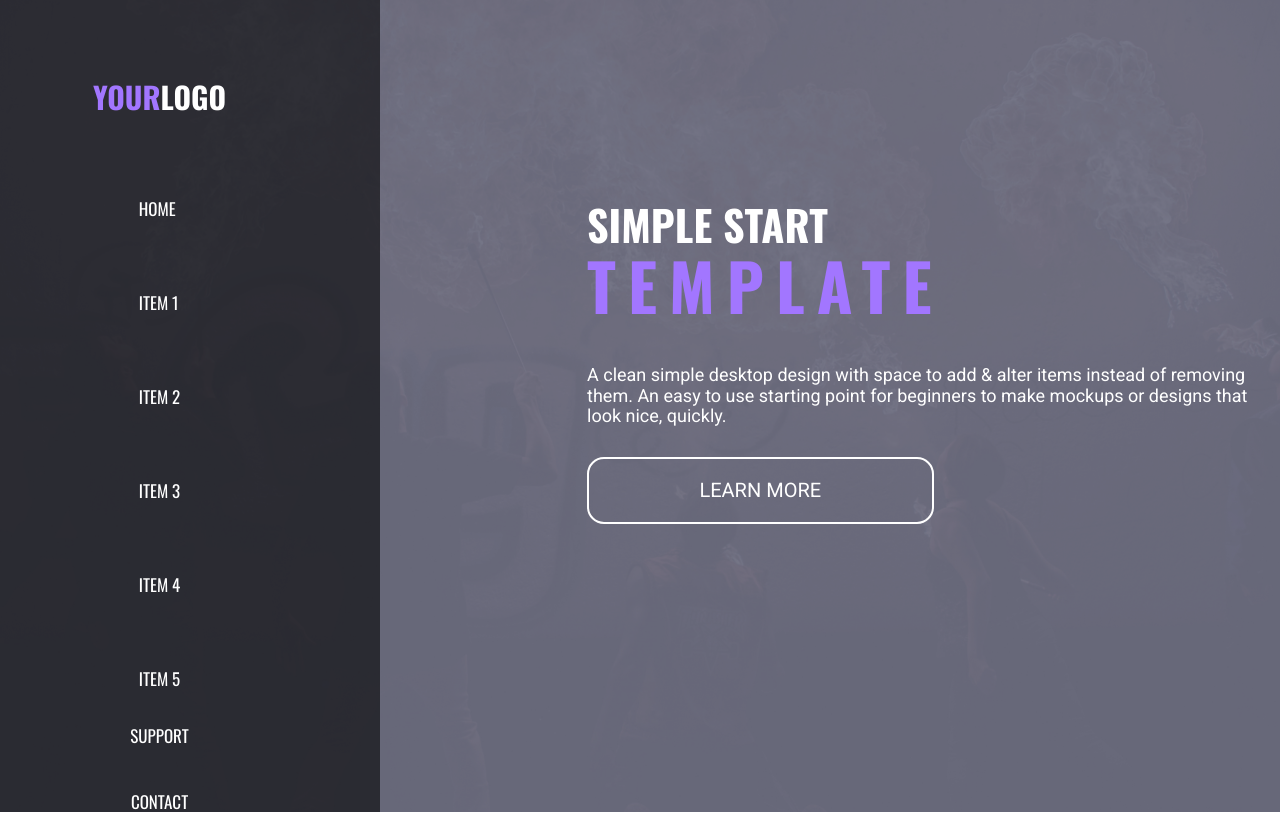
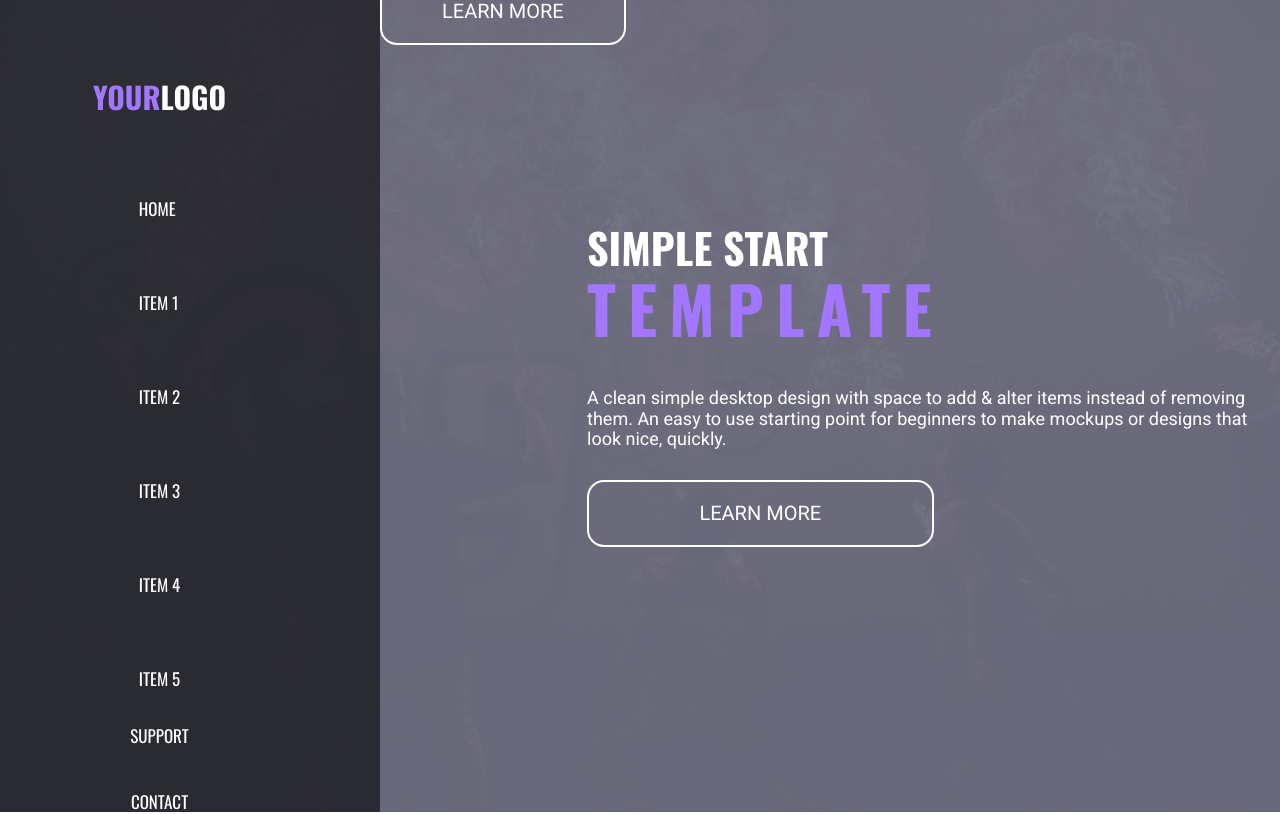
Before and after one commit to Tokmak43/simple_Starter_Template, a plain HTML site: page index.html in a window 1280 px wide. Drawn offline with nearby package versions, Linux system fonts and the light colour scheme; a web font is replaced by a local one.

Commit message:
change_2

```diff
--- a/index.html
+++ b/index.html
@@ -38,7 +38,7 @@
         </header>
         <main class="tokmak-main">
             <div class="social">
-
+                <a href="#" class="btn main-btn">LEARN MORE</a>
 
             </div>
             <section class="main-block">
--- a/style/style.less
+++ b/style/style.less
@@ -114,6 +114,12 @@ body{
 .tokmak-main {
 }
 .social {
+    //text-decoration: none;
+    //font-size: 20px;
+    //color: #fff;
+    //width: 50%;
+    //text-align: center;
+
 }
 .main-block {
     display: flex;
```
